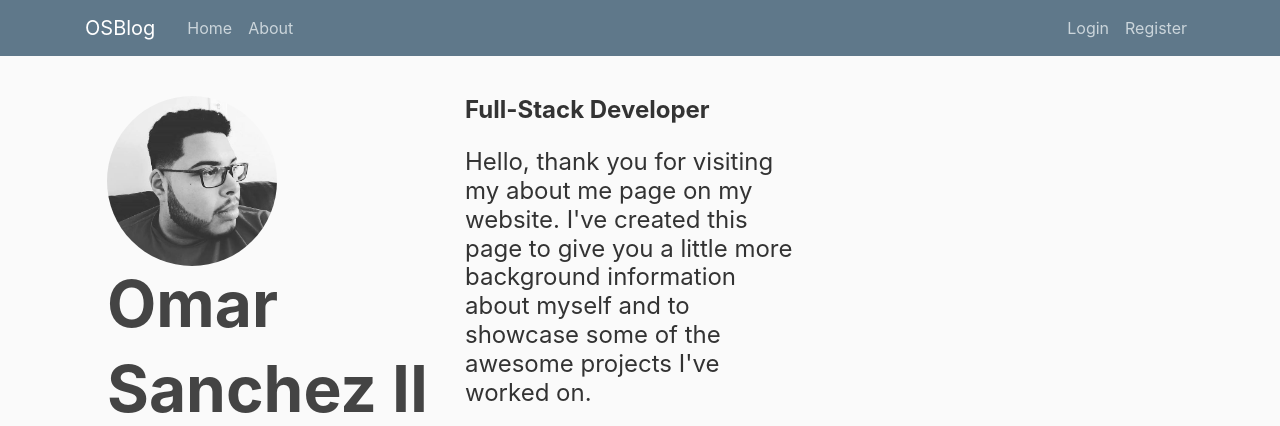
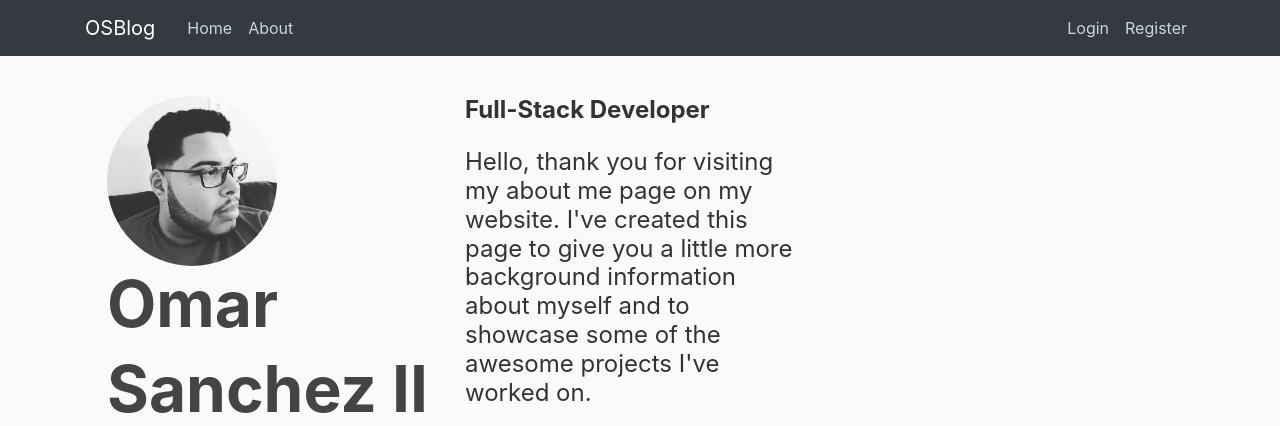
Before and after one commit to Osanchez/PortfolioWebsite, a Django app: page /about/ in a window 1280 px wide. Shown: the top 426 px of the page. Run offline with Django 3.2, Linux system fonts and the light colour scheme; parts of the project's set-up code (start-up, migrations or seed data) failed here and were passed over; some libraries are stand-ins or nearby versions.

Commit message:
added custom navbar color to css and changed navbar color in base template

```diff
--- a/blog/templates/blog/base.html
+++ b/blog/templates/blog/base.html
@@ -23,7 +23,7 @@
 <body>
     <!-- start navigation bar -->
     <header class="site-header">
-        <nav class="navbar navbar-expand-md navbar-dark bg-steel fixed-top">
+        <nav class="navbar navbar-expand-md navbar-dark bg-dark fixed-top">
             <div class="container">
                 <a class="navbar-brand mr-4" href="{% url 'blog-home' %}">OSBlog</a>
                 <button class="navbar-toggler" type="button" data-toggle="collapse" data-target="#navbarToggle"
--- a/static/blog/main.css
+++ b/static/blog/main.css
@@ -114,3 +114,7 @@ p {
 .larger-text {
     font-size: 400%;
 }
+
+.navbar-custom {
+    background: black none no-repeat;
+}
```
